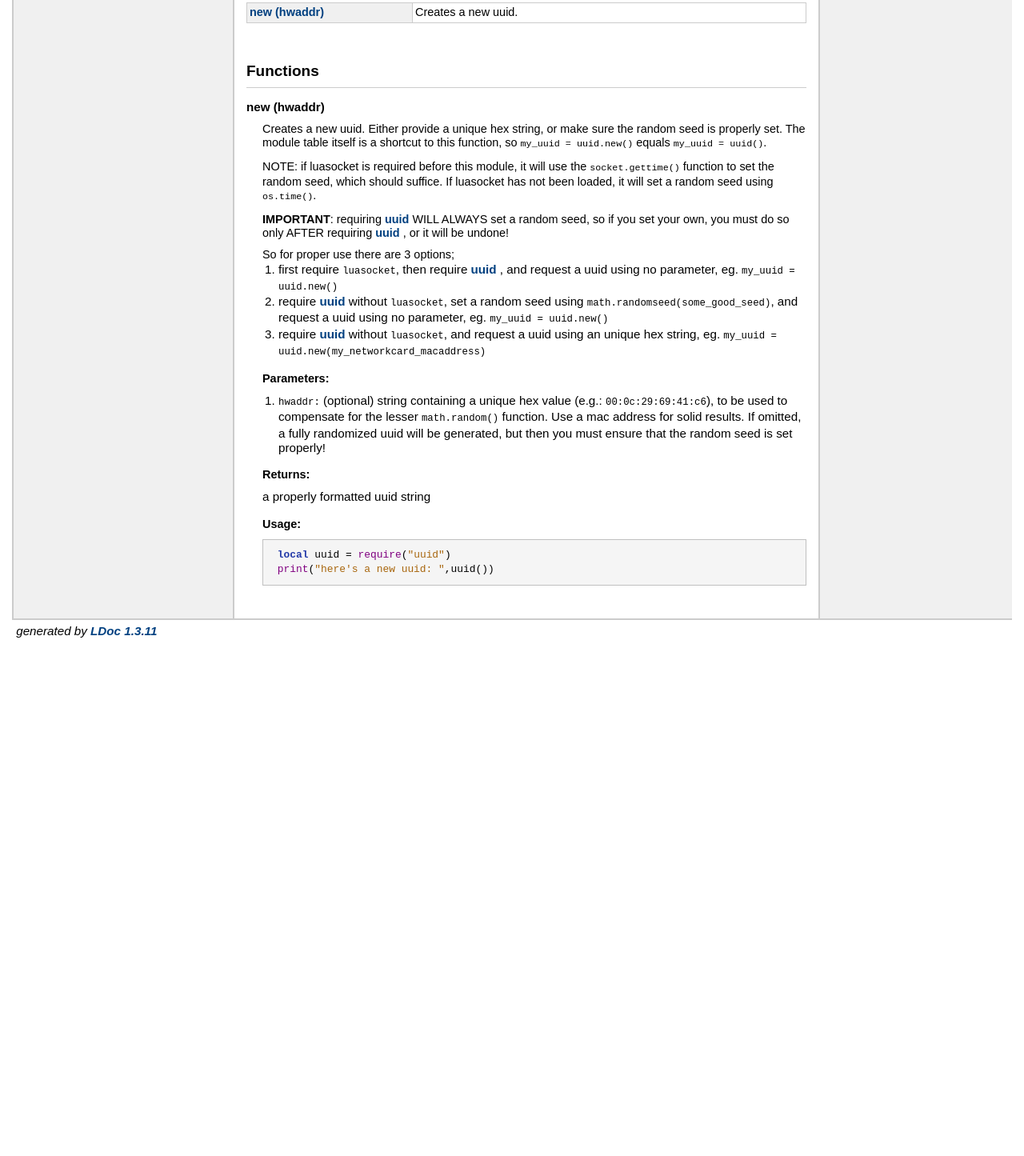
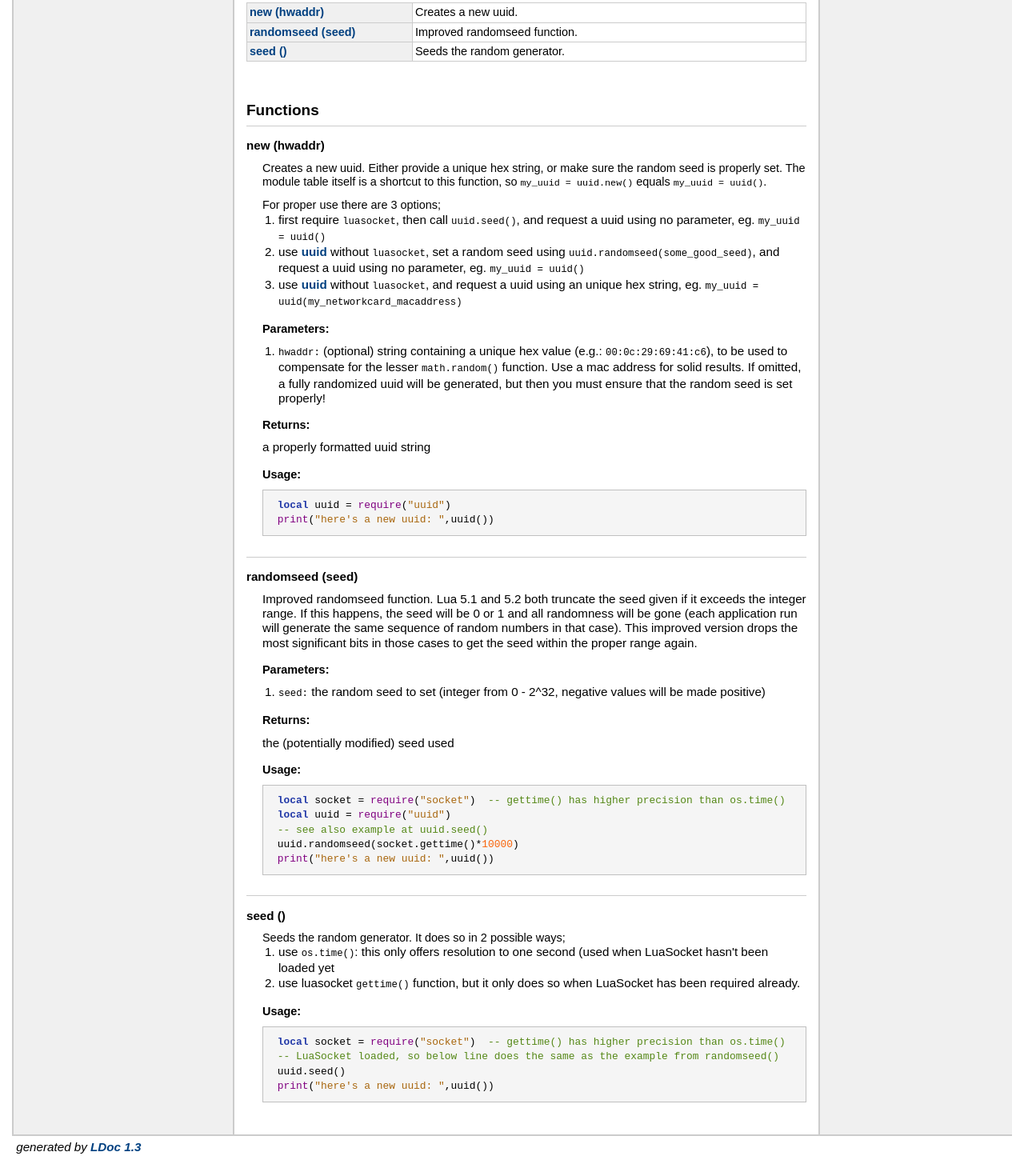
Before and after one commit to Tieske/uuid, a plain HTML site: page doc/index.html in a window 1280 px wide. Shown: the part 456-1901 px from the top of the page at 80% size. Before the commit the page ends 1259 px from the top, so only its background shows below. Drawn offline with Linux system fonts and the light colour scheme.

Commit message:
fixes bad seeding. Also removes automatic seeding.

```diff
--- a/doc/index.html
+++ b/doc/index.html
@@ -80,6 +80,14 @@
 	<td class="name" nowrap><a href="#new">new&nbsp;(hwaddr)</a></td>
 	<td class="summary">Creates a new uuid.</td>
 	</tr>
+	<tr>
+	<td class="name" nowrap><a href="#randomseed">randomseed&nbsp;(seed)</a></td>
+	<td class="summary">Improved randomseed function.</td>
+	</tr>
+	<tr>
+	<td class="name" nowrap><a href="#seed">seed&nbsp;()</a></td>
+	<td class="summary">Seeds the random generator.</td>
+	</tr>
 </table>
 
 <br/>
@@ -98,22 +106,15 @@
  random seed is properly set. The module table itself is a shortcut to this
  function, so <code>my_uuid = uuid.new()</code> equals <code>my_uuid = uuid()</code>.</p>
 
-<p> NOTE: if luasocket is required before this module, it will use the
- <code>socket.gettime()</code> function to set the random seed, which should suffice. If
- luasocket has not been loaded, it will set a random seed using <code>os.time()</code>.</p>
-
-<p> <strong>IMPORTANT</strong>: requiring <a href="index.html#">uuid</a>  WILL ALWAYS set a random seed, so if you set your own,
- you must do so only AFTER requiring <a href="index.html#">uuid</a> , or it will be undone!</p>
-
-<p> So for proper use there are 3 options;</p>
+<p> For proper use there are 3 options;</p>
 
 <ol>
-    <li>first require <code>luasocket</code>, then require <a href="index.html#">uuid</a> , and request a uuid using no
-    parameter, eg. <code>my_uuid = uuid.new()</code></li>
-    <li>require <a href="index.html#">uuid</a>  without <code>luasocket</code>, set a random seed using <code>math.randomseed(some_good_seed)</code>,
-    and request a uuid using no parameter, eg. <code>my_uuid = uuid.new()</code></li>
-    <li>require <a href="index.html#">uuid</a>  without <code>luasocket</code>, and request a uuid using an unique hex string,
-    eg. <code>my_uuid = uuid.new(my_networkcard_macaddress)</code></li>
+    <li>first require <code>luasocket</code>, then call <code>uuid.seed()</code>, and request a uuid using no
+    parameter, eg. <code>my_uuid = uuid()</code></li>
+    <li>use <a href="index.html#">uuid</a>  without <code>luasocket</code>, set a random seed using <code>uuid.randomseed(some_good_seed)</code>,
+    and request a uuid using no parameter, eg. <code>my_uuid = uuid()</code></li>
+    <li>use <a href="index.html#">uuid</a>  without <code>luasocket</code>, and request a uuid using an unique hex string,
+    eg. <code>my_uuid = uuid(my_networkcard_macaddress)</code></li>
 </ol>
 
 
@@ -140,13 +141,81 @@
     </ul>
 
 </dd>
+    <dt>
+    <a name = "randomseed"></a>
+    <strong>randomseed&nbsp;(seed)</strong>
+    </dt>
+    <dd>
+    Improved randomseed function.
+ Lua 5.1 and 5.2 both truncate the seed given if it exceeds the integer
+ range. If this happens, the seed will be 0 or 1 and all randomness will
+ be gone (each application run will generate the same sequence of random
+ numbers in that case). This improved version drops the most significant
+ bits in those cases to get the seed within the proper range again.
+
+    <h3>Parameters:</h3>
+    <ul>
+        <li><span class="parameter">seed</span>
+         the random seed to set (integer from 0 - 2^32, negative values will be made positive)</li>
+    </ul>
+
+    <h3>Returns:</h3>
+    <ol>
+
+        the (potentially modified) seed used
+    </ol>
+
+
+
+    <h3>Usage:</h3>
+    <ul>
+        <pre class="example">
+ <span class="keyword">local</span> socket = <span class="global">require</span>(<span class="string">"socket"</span>)  <span class="comment">-- gettime() has higher precision than os.time()
+</span> <span class="keyword">local</span> uuid = <span class="global">require</span>(<span class="string">"uuid"</span>)
+ <span class="comment">-- see also example at uuid.seed()
+</span> uuid.randomseed(socket.gettime()*<span class="number">10000</span>)
+ <span class="global">print</span>(<span class="string">"here's a new uuid: "</span>,uuid())</pre>
+    </ul>
+
+</dd>
+    <dt>
+    <a name = "seed"></a>
+    <strong>seed&nbsp;()</strong>
+    </dt>
+    <dd>
+
+<p>Seeds the random generator.
+ It does so in 2 possible ways;</p>
+
+<ol>
+    <li>use <code>os.time()</code>: this only offers resolution to one second (used when
+    LuaSocket hasn't been loaded yet</li>
+    <li>use luasocket <code>gettime()</code> function, but it only does so when LuaSocket
+    has been required already.</li>
+</ol>
+
+
+
+
+
+
+    <h3>Usage:</h3>
+    <ul>
+        <pre class="example">
+ <span class="keyword">local</span> socket = <span class="global">require</span>(<span class="string">"socket"</span>)  <span class="comment">-- gettime() has higher precision than os.time()
+</span> <span class="comment">-- LuaSocket loaded, so below line does the same as the example from randomseed()
+</span> uuid.seed()
+ <span class="global">print</span>(<span class="string">"here's a new uuid: "</span>,uuid())</pre>
+    </ul>
+
+</dd>
 </dl>
 
 
 </div> <!-- id="content" -->
 </div> <!-- id="main" -->
 <div id="about">
-<i>generated by <a href="http://github.com/stevedonovan/LDoc">LDoc 1.3.11</a></i>
+<i>generated by <a href="http://github.com/stevedonovan/LDoc">LDoc 1.3</a></i>
 </div> <!-- id="about" -->
 </div> <!-- id="container" -->
 </body>
```
Also changed, not shown: doc/topics/readme.md.html (+11 -3 lines), 3 other files.
